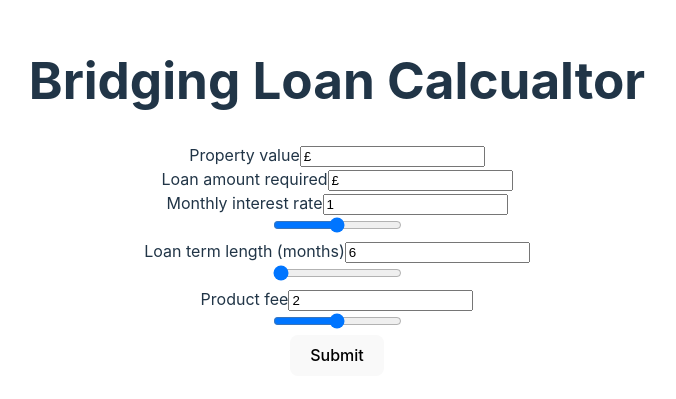
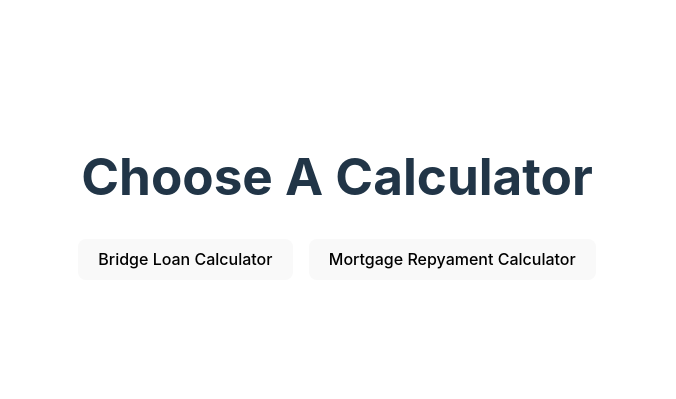
Before and after one commit to mattxmade/fin-calculator, a React (Vite) app: page / in a window 1280 px wide. Shown: the part 203-602 px from the top of the page, without its empty margins (303-979 px from the left). Built offline with nearby package versions, Linux system fonts and the light colour scheme.

Commit message:
Provision state logic; Implement render conditions; add localStorage support

```diff
--- a/src/App.tsx
+++ b/src/App.tsx
@@ -1,11 +1,48 @@
+import { useState } from "react";
+
 import BridgeLoanCalculator from "./components/BridgeLoanCalculator";
+import MortgageRepaymentCalculator from "./components/MortgageRepaymentCalculator";
 import "./App.css";
 
 function App() {
+  const restoreChoice = localStorage.getItem("calculator") as
+    | "Bridge"
+    | "Mortgage";
+
+  const [calculatorChoice, setcalculatorChoice] = useState<
+    "Bridge" | "Mortgage" | null
+  >(restoreChoice ?? null);
+
+  calculatorChoice
+    ? localStorage.setItem("calculator", calculatorChoice)
+    : localStorage.setItem("calculator", "");
+
   return (
-    <>
-      <BridgeLoanCalculator />
-    </>
+    <main>
+      {calculatorChoice ? (
+        <>
+          <button onClick={() => setcalculatorChoice(null)}>Back</button>
+          {calculatorChoice === "Bridge" ? (
+            <BridgeLoanCalculator />
+          ) : (
+            <MortgageRepaymentCalculator />
+          )}
+        </>
+      ) : (
+        <>
+          <h1>Choose A Calculator</h1>
+
+          <section style={{ display: "flex", gap: "1rem" }}>
+            <button onClick={() => setcalculatorChoice("Bridge")}>
+              Bridge Loan Calculator
+            </button>
+            <button onClick={() => setcalculatorChoice("Mortgage")}>
+              Mortgage Repyament Calculator
+            </button>
+          </section>
+        </>
+      )}
+    </main>
   );
 }
 
```
